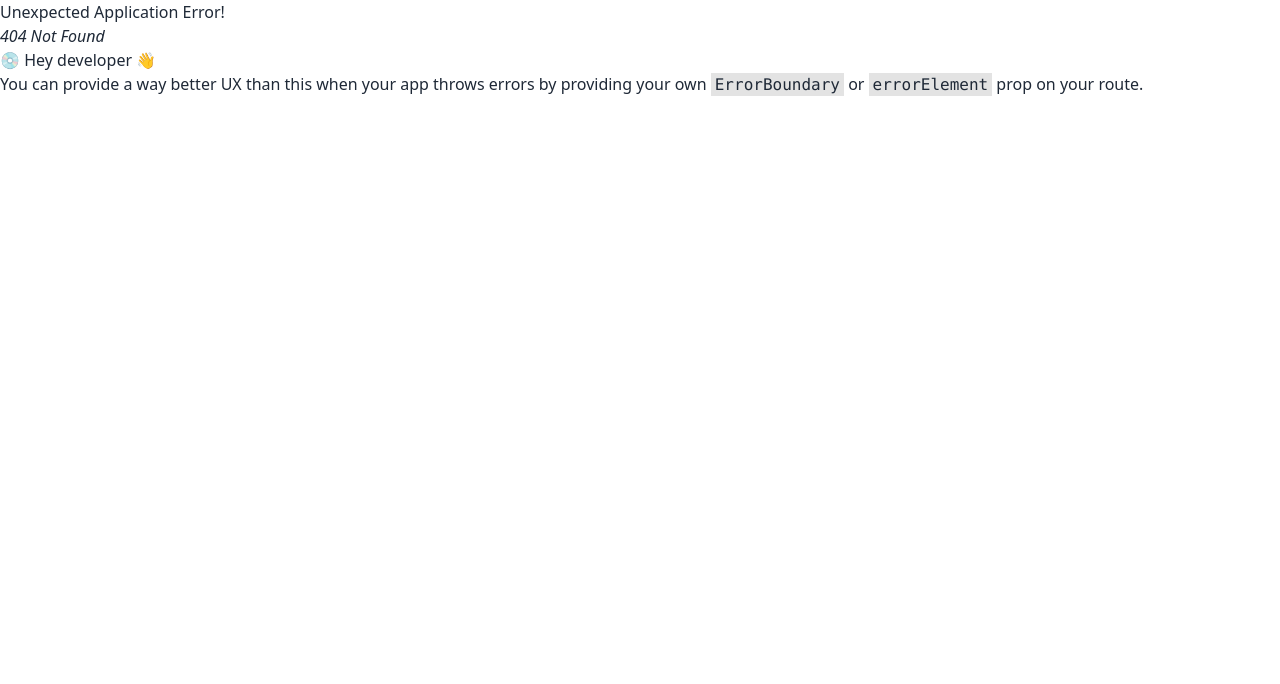
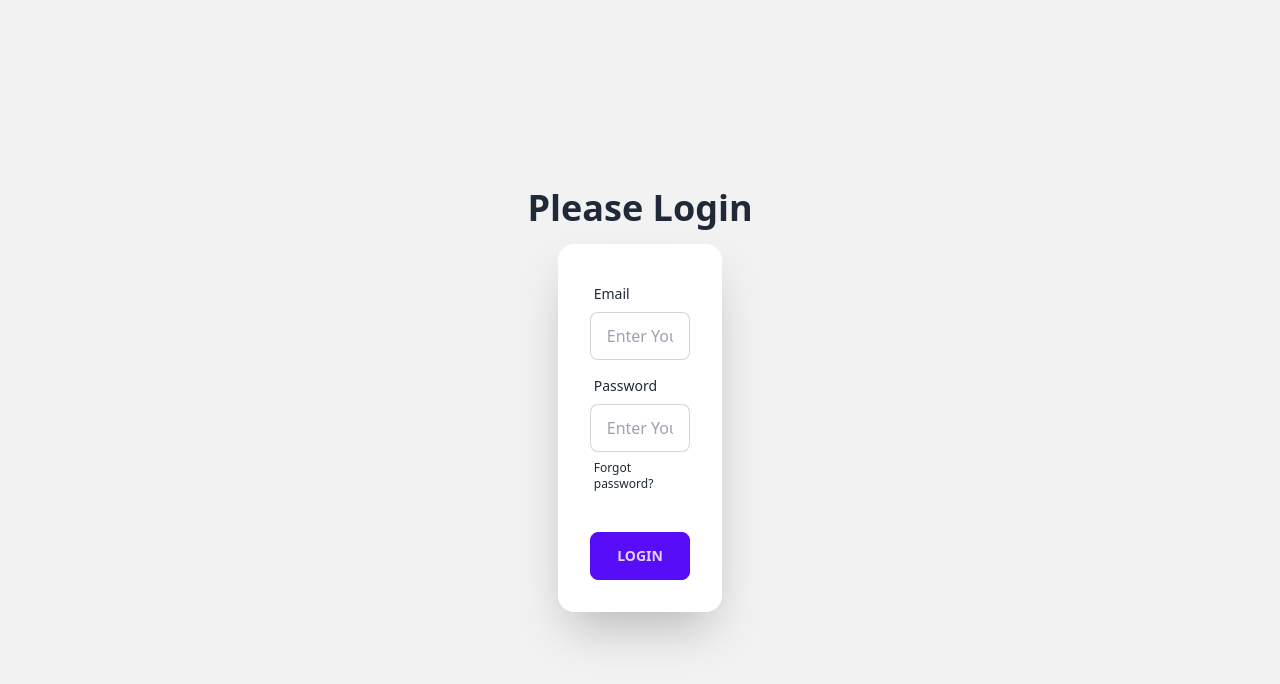
Before and after one commit to deadmanShadow/Summer-Camp, a React (Vite) app: page /login in a window 1280 px wide. Before the commit this address had no page. Shown: the top 684 px of the page. Built offline with nearby package versions, Linux system fonts and the light colour scheme.

Commit message:
login added

```diff
--- a/src/Layout/Main.jsx
+++ b/src/Layout/Main.jsx
@@ -1,15 +1,18 @@
 import React from 'react';
-import { Outlet } from 'react-router-dom';
+import { Outlet, useLocation } from 'react-router-dom';
 import Footer from '../Shared/Footer/Footer';
 import NavBar from '../Shared/NavBar/NavBar';
 
 
 const Main = () => {
+    const location = useLocation();
+    console.log(location);
+    const noHeaderFooter = location.pathname.includes('login')
     return (
         <div>
-            <NavBar></NavBar>
+            {noHeaderFooter || <NavBar></NavBar> }
             <Outlet></Outlet>
-            <Footer></Footer>
+           {noHeaderFooter ||  <Footer></Footer>}
         </div>
     );
 };
--- a/src/Pages/Instructors/Instructors.jsx
+++ b/src/Pages/Instructors/Instructors.jsx
@@ -10,7 +10,7 @@
             <Helmet>
                 <title>Summer | Instructors</title>
             </Helmet>
-            <div className='grid grid-cols-3'>
+            <div className='grid grid-cols-3 mb-8'>
                 <div className="card w-96 glass">
                     <figure><img src={img1} alt="car!" /></figure>
                     <div className="card-body">
--- /dev/null
+++ b/src/Pages/Login/Login.jsx
@@ -0,0 +1,45 @@
+import React from 'react';
+const Login = () => {
+    const handleLogin = event => {
+        event.preventDefault();
+        const form = event.target;
+        const email = form.email.value;
+        const password = form.password.value;
+        console.log(email,password);
+    }
+    return (
+        <div className='home'>
+            <div className="hero min-h-screen bg-base-200">
+                <div className="hero-content flex-col lg:flex">
+                    <div className="text-center lg:text-left">
+                        <h1 className="text-4xl font-bold">Please Login</h1>
+                    </div>
+                    <div className="card md:w-1/2 max-w-sm shadow-2xl bg-base-100">
+                        <form onSubmit={handleLogin} className="card-body">
+                            <div className="form-control">
+                                <label className="label">
+                                    <span className="label-text">Email</span>
+                                </label>
+                                <input type="email" name='email' placeholder="Enter Your Email" className="input input-bordered" />
+                            </div>
+                            <div className="form-control">
+                                <label className="label">
+                                    <span className="label-text">Password</span>
+                                </label>
+                                <input type="text" name='password' placeholder="Enter Your Password" className="input input-bordered" />
+                                <label className="label">
+                                    <a href="#" className="label-text-alt link link-hover">Forgot password?</a>
+                                </label>
+                            </div>
+                            <div className="form-control mt-6">
+                                <input className="btn btn-primary" type="submit" value="Login" />
+                            </div>
+                        </form>
+                    </div>
+                </div>
+            </div>
+        </div>
+    );
+};
+
+export default Login;
--- a/src/Router/Routes.jsx
+++ b/src/Router/Routes.jsx
@@ -6,6 +6,7 @@
 import Home from "../Pages/Home/Home/Home";
 import Class from "../Pages/Class/Class/Class";
 import Instructors from "../Pages/Instructors/Instructors";
+import Login from "../Pages/Login/Login";
 
 
 export const router = createBrowserRouter([
@@ -23,6 +24,10 @@
         {
             path: 'instructors',
             element: <Instructors></Instructors>
+        },
+        {
+            path: 'login',
+            element: <Login></Login>
         }
     ]
     },
--- a/src/Shared/NavBar/NavBar.jsx
+++ b/src/Shared/NavBar/NavBar.jsx
@@ -21,6 +21,7 @@
                         <li><Link to='/class'>Classes</Link></li>
                         <li><Link to='/instructors'>Instructors</Link></li>
                         <li><Link>Dashboard</Link></li>
+                        <li><Link to='/login'>Login</Link></li>
                     </ul>
                 </div>
                 <div className="navbar-end">
```
Also changed, not shown: 1 other file (tests, documents, lock files or other folders).
